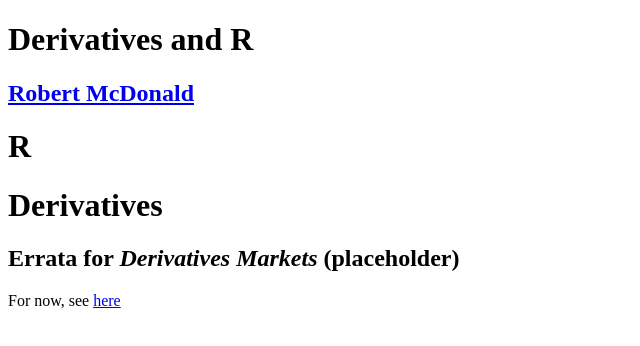
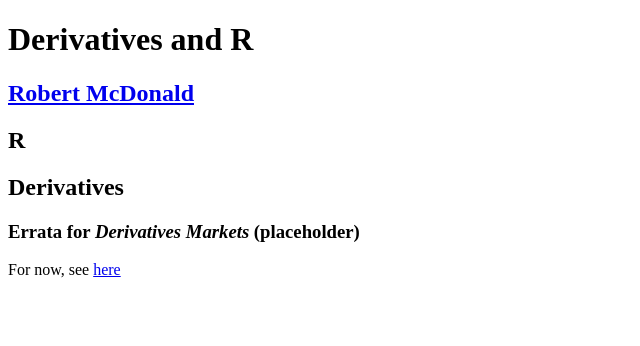
Before and after one commit to rmcd1024/derivatives_and_R, a plain HTML site: page index.html in a window 1280 px wide. Shown: the whole page, without its empty margins (0-640 px from the left). Drawn offline with Linux system fonts and the light colour scheme.

Commit message:
first commit

```diff
--- a/index.html
+++ b/index.html
@@ -13,9 +13,9 @@
 <h1 class="title">Derivatives and R</h1>
 <h2 class="author"><a href="http://www.kellogg.northwestern.edu/faculty/directory/mcdonald_robert.aspx">Robert McDonald</a></h2>
 </div>
-<h1 id="r">R</h1>
-<h1 id="derivatives">Derivatives</h1>
-<h2 id="errata-for-derivatives-markets-placeholder">Errata for <em>Derivatives Markets</em> (placeholder)</h2>
+<h2 id="r">R</h2>
+<h2 id="derivatives">Derivatives</h2>
+<h3 id="errata-for-derivatives-markets-placeholder">Errata for <em>Derivatives Markets</em> (placeholder)</h3>
 <p>For now, see <a href="http://derivatives.kellogg.northwestern.edu">here</a></p>
 </body>
 </html>
```
Also changed, not shown: 1 other file.
